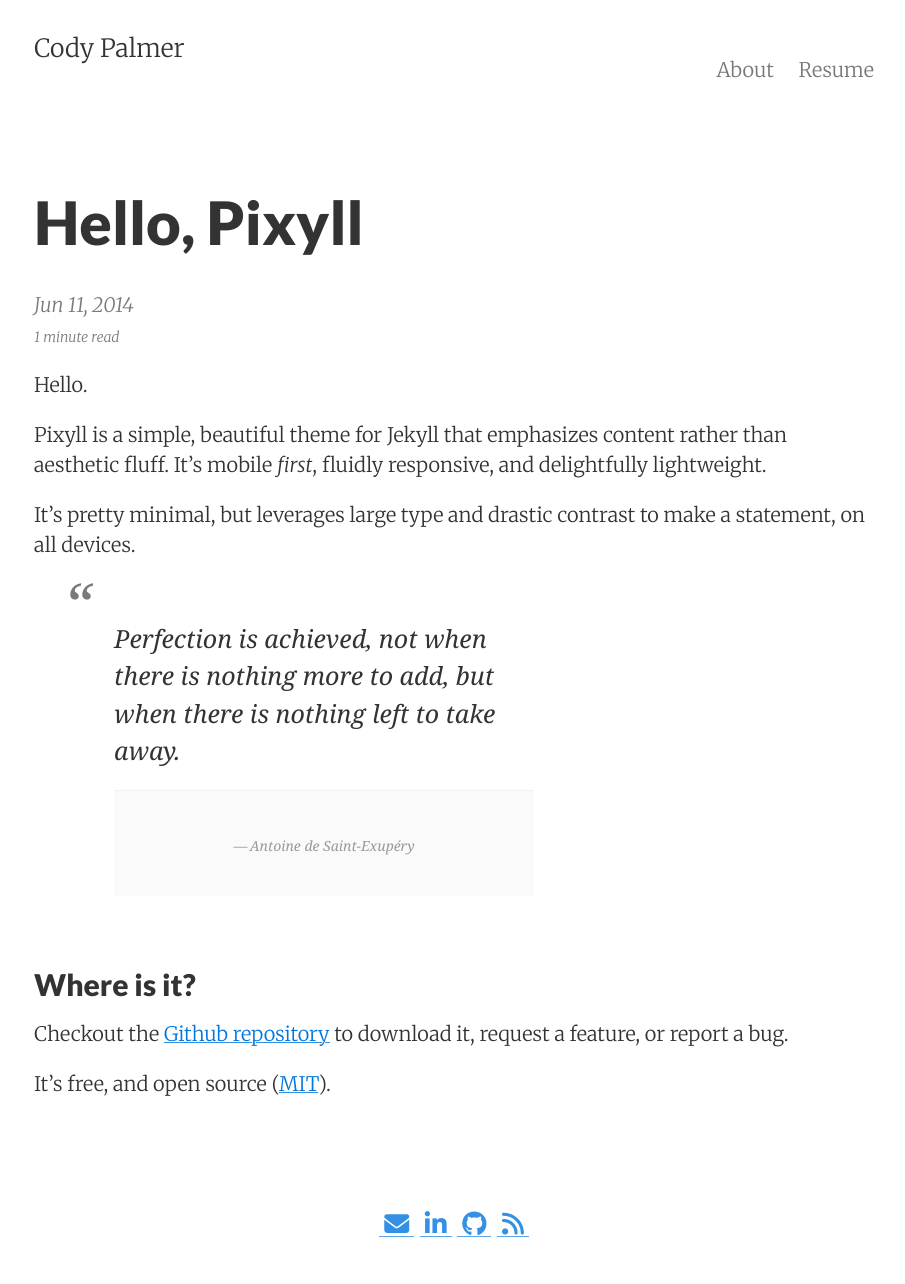
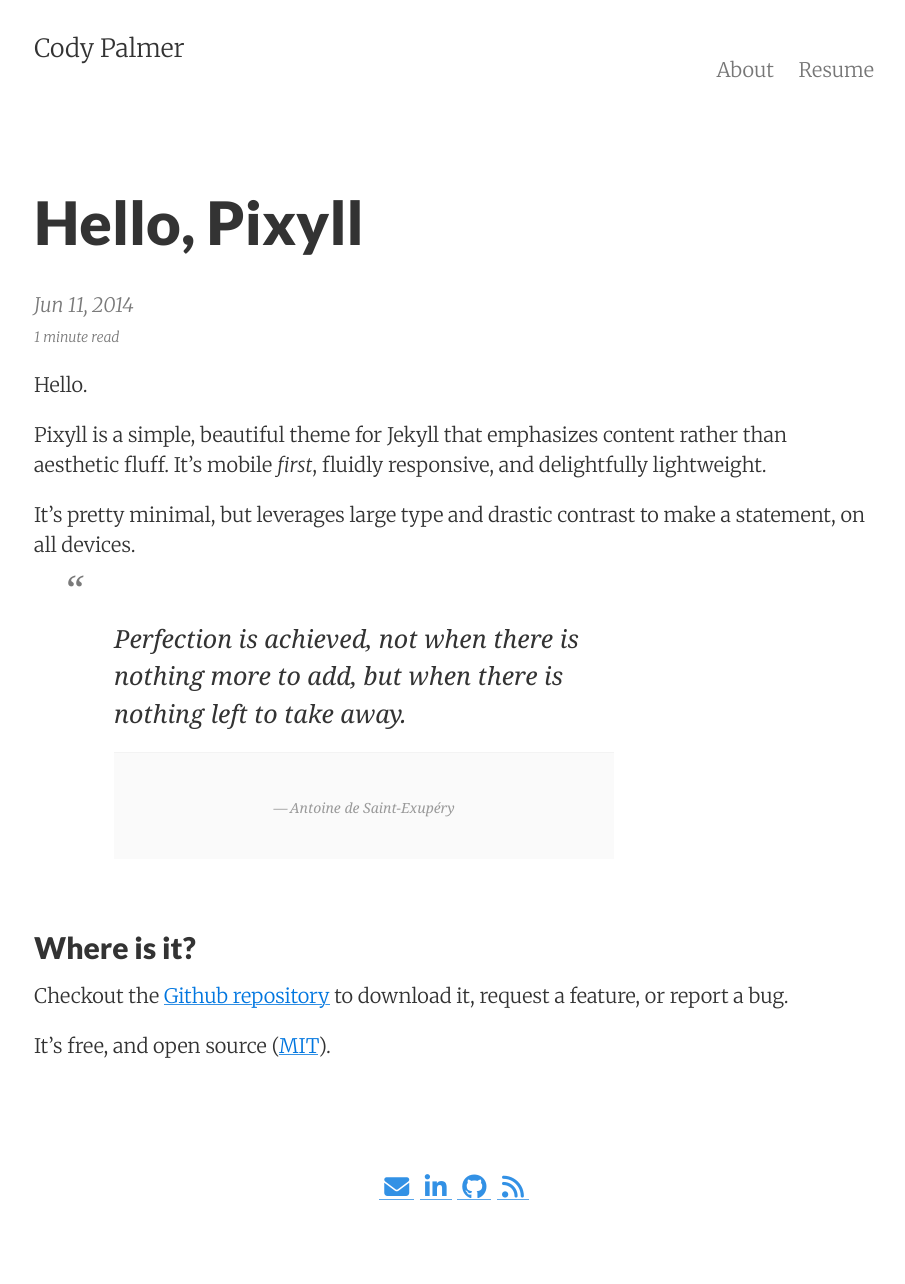
Before and after one commit to palmerco/web_server, a Jekyll site: the page built from scratch/default posts/2014-06-11-welcome-to-pixyll.markdown, in a window 1280 px wide. Shown: the whole page, without its empty margins (186-1091 px from the left). Built offline with Jekyll 4.4.1, drawn with Linux system fonts in a browser that asks for light colours; nearby versions of some CDN libraries; after the commit the page ends 1246 px from its top, so only the background shows below that.

Commit message:
Update _blockquotes.scss
font take 2

```diff
--- a/_sass/_blockquotes.scss
+++ b/_sass/_blockquotes.scss
@@ -1,8 +1,8 @@
 blockquote {
     font-family: Georgia, serif;
-    font-size: 18px;
+    font-size: 16px;
     font-style: italic;
-    width: 420px;
+    width: 500px;
     margin: 0.25em 0;
     padding: 0.35em 40px;
     line-height: 1.45;
@@ -14,7 +14,7 @@
     display: block;
     padding-left: 10px;
     content: "\201C";
-    font-size: 60px;
+    font-size: 40px;
     position: absolute;
     left: -20px;
     top: -20px;
```
